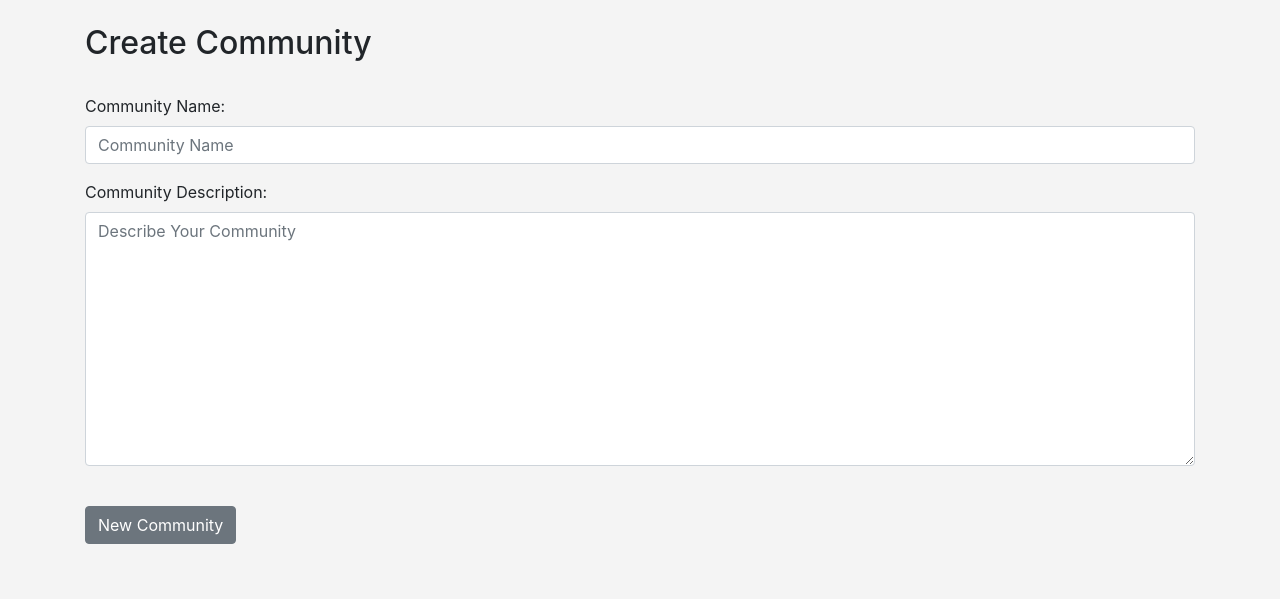
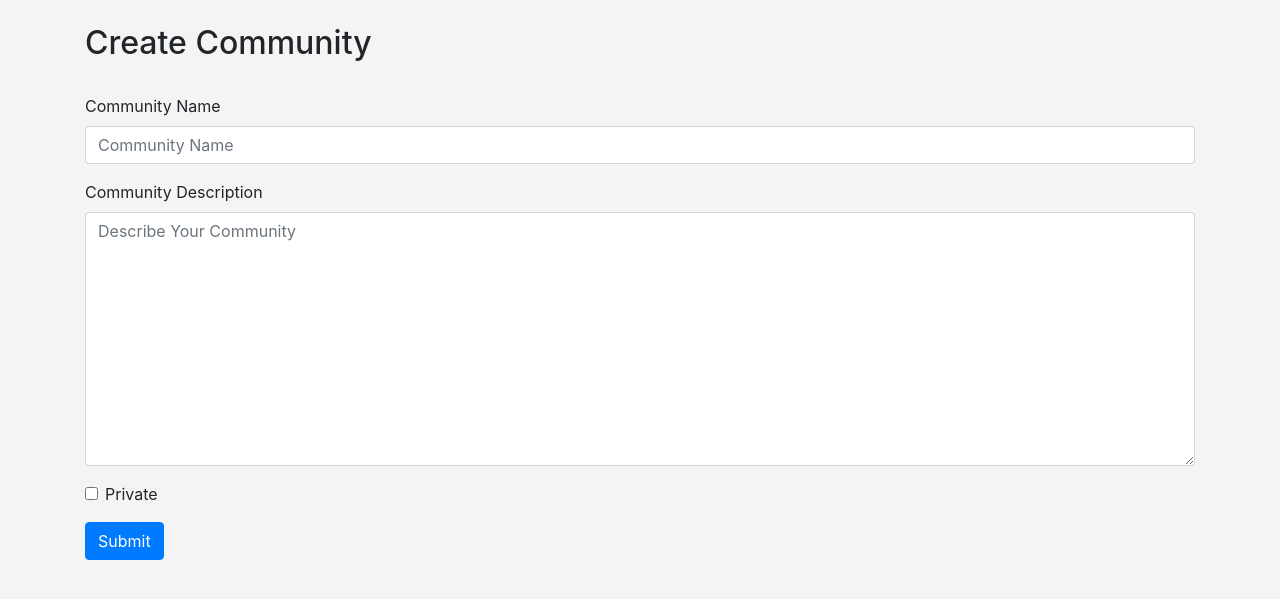
Before and after one commit to Burak-Cosar/SWE-573, a Django app: page /create/ in a window 1280 px wide. Shown: the part 56-655 px from the top of the page. Run offline with Django 4.2, Linux system fonts and the light colour scheme; the visitor is signed in with stand-in values (Sample User, id 1).

Commit message:
DB Dockerized, Community Privacy Checkbox Added

```diff
--- a/SocialHub/SocialHub/application/forms.py
+++ b/SocialHub/SocialHub/application/forms.py
@@ -5,16 +5,18 @@ from .models import Community, Template, Post, Comment
 class CommunityForm(ModelForm):
     class Meta:
         model = Community
-        fields = ('name', 'description')
+        fields = ('name', 'description', 'isPrivate')
 
         labels = {
             'name': 'Community Name',
             'description': 'Community Description',
+            'isPrivate': "Private",
             }
 
         widgets = {
             'name': forms.TextInput(attrs={'class':'form-control', 'placeholder':'Community Name'}),
             'description': forms.Textarea(attrs={'class':'form-control', 'placeholder':'Describe Your Community'}),
+            'isPrivate': forms.CheckboxInput(attrs={'class':'form-check-input'}),
         }
 
 # DEFAULT TEMPLATE FORM
--- a/SocialHub/SocialHub/application/models.py
+++ b/SocialHub/SocialHub/application/models.py
@@ -11,6 +11,7 @@ class Community(models.Model):
     admin = models.ManyToManyField(User, related_name='administered_communities')
     moderator = models.ManyToManyField(User, related_name='moderated_communities')
     members = models.ManyToManyField(User, through='CommunityMembership', related_name='members')
+    isPrivate = models.BooleanField(blank=True, null=True)
 
     def is_member(self, user):
         return self.members.filter(id=user.id).exists()
--- a/SocialHub/SocialHub/application/templates/community.html
+++ b/SocialHub/SocialHub/application/templates/community.html
@@ -31,9 +31,6 @@
         <a id="createPostLink" class="btn btn-success btn-sm" href="{% url 'create_post' community.id 0 %}">Create Post</a>
         <br/><br/><br/>
 {% endif %}
-    <hr>
-    <h2>Posts</h2>
-    <br>
     {% for post in posts %}
     <li> <b>Title: </b>{{ post.title }}
         <p><b>&nbsp&nbsp&nbsp&nbsp&nbsp&nbspDescription: </b> {{ post.description|slice:":150" }}</p>
--- a/SocialHub/SocialHub/application/templates/create_community.html
+++ b/SocialHub/SocialHub/application/templates/create_community.html
@@ -3,10 +3,29 @@
 {% block content %}
     <h2>Create Community</h2>
     <br/>
-    <form action="" method="POST">
+
+    <form method="post">
+        {% csrf_token %}
+        <div class="mb-3">
+            <label for="id_name" class="form-label">{{ form.name.label }}</label>
+            {{ form.name }}
+        </div>
+        <div class="mb-3">
+            <label for="id_description" class="form-label">{{ form.description.label }}</label>
+            {{ form.description }}
+        </div>
+        <div class="mb-3 form-check">
+            {{ form.isPrivate }}
+            <label for="id_isPrivate" class="form-check-label">{{ form.isPrivate.label }}</label>
+        </div>
+        <button type="submit" class="btn btn-primary">Submit</button>
+    </form>
+
+    <!-- OLD FORM
+        <form action="" method="POST">
         {% csrf_token %}
         {{ form.as_p }}
         <br/>
         <input type="submit" value="New Community" class="btn btn-secondary">
-    </form>
+    </form> -->
 {% endblock %}
--- a/SocialHub/SocialHub/application/templates/home.html
+++ b/SocialHub/SocialHub/application/templates/home.html
@@ -10,7 +10,7 @@
     <br/>
     <a href="{% url 'list_communities' %}" class="btn btn-secondary">View Communities</a>
     {% else %}
-    <p>You Must Register or Login to Access SocialHub!</p>
+    <p>You Must Register or Login to Access SportsHub!</p>
     <a href="{% url 'register_user' %}" class="btn btn-success btn-sm">Register</a>
     <a href="{% url 'login' %}" class="btn btn-secondary btn-sm">Login</a>
     {% endif %}
```
Also changed, not shown: SocialHub/SocialHub/application/views.py (+0 -19 lines), SocialHub/SocialHub/docker-compose.yml (+13 -0 lines), SocialHub/SocialHub/application/migrations/0016_community_isprivate.py (added).
